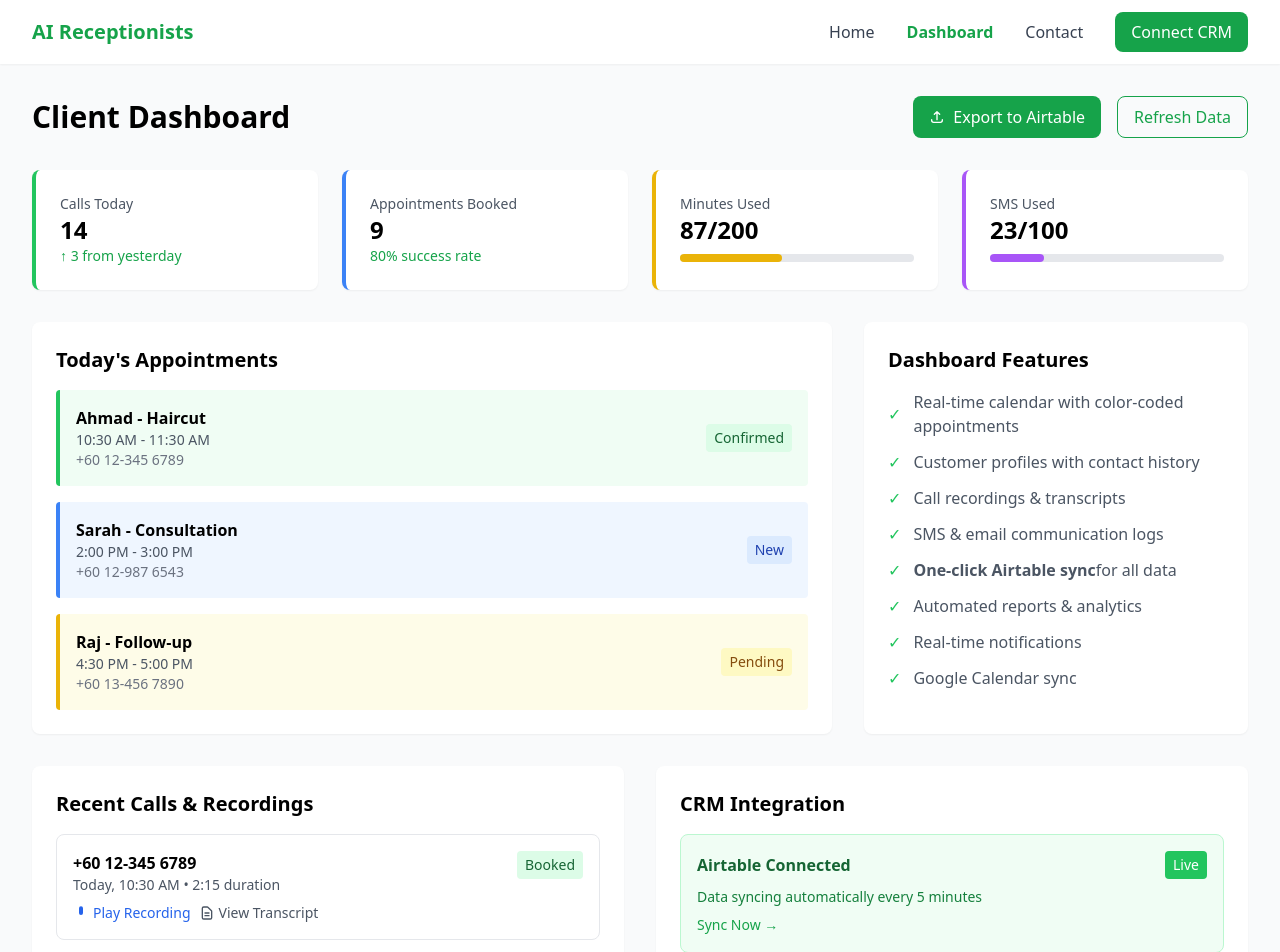
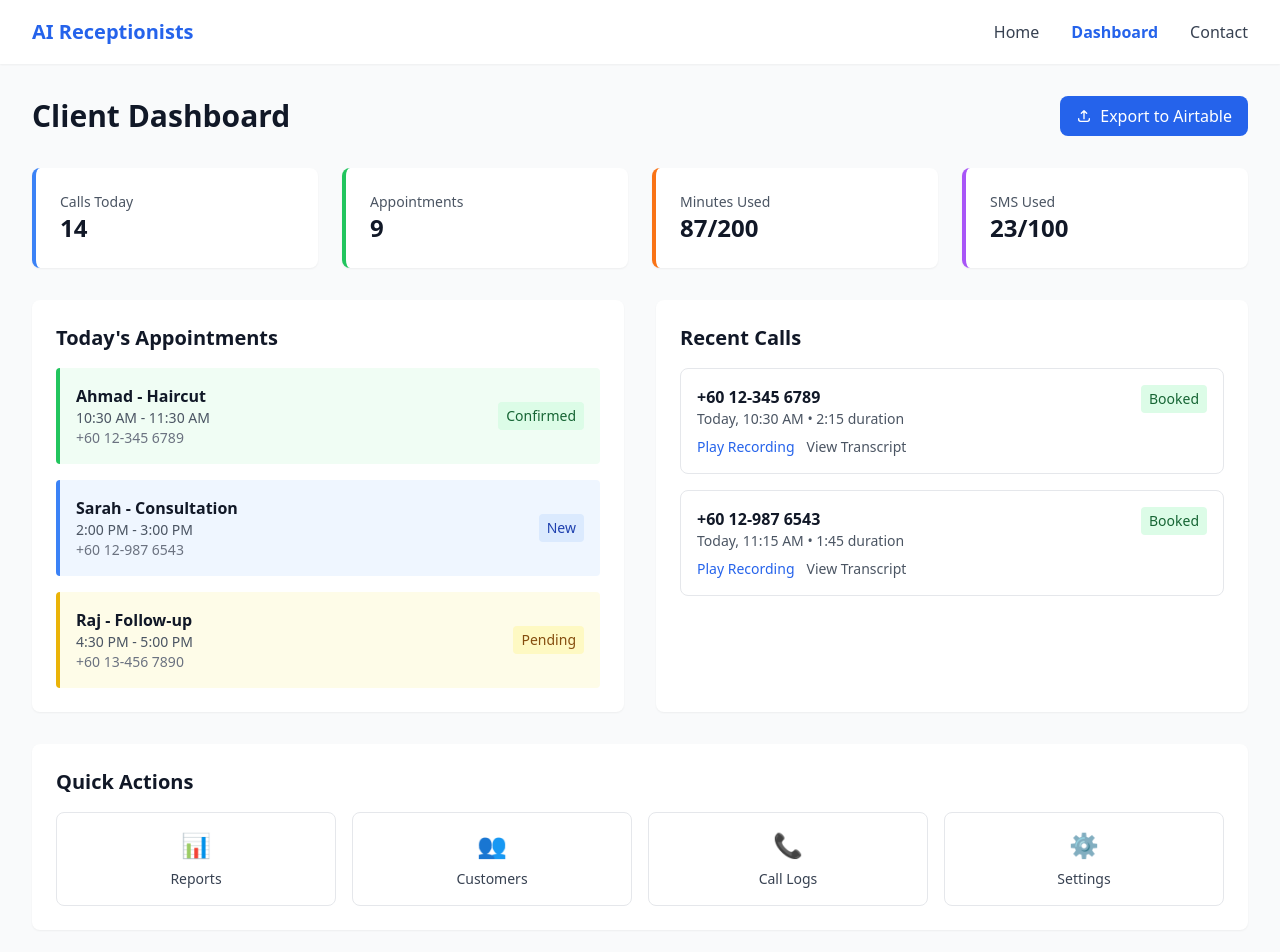
Before and after one commit to dwauto7/ai-receptionist, a Next.js app: page /dashboard-preview in a window 1280 px wide. Shown: the top 952 px of the page. Built offline with nearby package versions, Linux system fonts and the light colour scheme.

Commit message:
Update page.tsx

```diff
--- a/app/dashboard-preview/page.tsx
+++ b/app/dashboard-preview/page.tsx
@@ -5,15 +5,12 @@ export default function DashboardPreview() {
         <div className="max-w-7xl mx-auto px-4 sm:px-6 lg:px-8">
           <div className="flex justify-between h-16">
             <div className="flex items-center">
-              <span className="text-xl font-bold text-green-600">AI Receptionists</span>
+              <span className="text-xl font-bold text-blue-600">AI Receptionists</span>
             </div>
             <div className="flex items-center space-x-8">
-              <a href="/" className="text-gray-700 hover:text-green-600">Home</a>
-              <a href="/dashboard-preview" className="text-green-600 font-semibold">Dashboard</a>
-              <a href="/contact" className="text-gray-700 hover:text-green-600">Contact</a>
-              <button className="bg-green-600 text-white px-4 py-2 rounded-lg hover:bg-green-700">
-                Connect CRM
-              </button>
+              <a href="/" className="text-gray-700 hover:text-blue-600">Home</a>
+              <a href="/dashboard-preview" className="text-blue-600 font-semibold">Dashboard</a>
+              <a href="/contact" className="text-gray-700 hover:text-blue-600">Contact</a>
             </div>
           </div>
         </div>
@@ -21,56 +18,43 @@ export default function DashboardPreview() {
 
       <div className="max-w-7xl mx-auto px-4 sm:px-6 lg:px-8 py-8">
         <div className="flex justify-between items-center mb-8">
-          <h1 className="text-3xl font-bold">Client Dashboard</h1>
-          <div className="flex gap-4">
-            <button className="bg-green-600 text-white px-4 py-2 rounded-lg hover:bg-green-700 flex items-center gap-2">
+          <h1 className="text-3xl font-bold text-gray-900">Client Dashboard</h1>
+          <button className="bg-blue-600 text-white px-4 py-2 rounded-lg hover:bg-blue-700 flex items-center gap-2">
             <svg className="w-4 h-4" fill="none" stroke="currentColor" viewBox="0 0 24 24">
               <path strokeLinecap="round" strokeLinejoin="round" strokeWidth={2} d="M4 16v1a3 3 0 003 3h10a3 3 0 003-3v-1m-4-8l-4-4m0 0L8 8m4-4v12" />
             </svg>
             Export to Airtable
           </button>
-            <button className="border border-green-600 text-green-600 px-4 py-2 rounded-lg hover:bg-green-50">
-              Refresh Data
-            </button>
+        </div>
+
+        {/* Stats Overview - Cleaner */}
+        <div className="grid grid-cols-1 md:grid-cols-4 gap-6 mb-8">
+          <div className="bg-white p-6 rounded-lg shadow-sm border-l-4 border-blue-500">
+            <h3 className="text-gray-600 text-sm font-medium">Calls Today</h3>
+            <p className="text-2xl font-bold text-gray-900">14</p>
+          </div>
+          <div className="bg-white p-6 rounded-lg shadow-sm border-l-4 border-green-500">
+            <h3 className="text-gray-600 text-sm font-medium">Appointments</h3>
+            <p className="text-2xl font-bold text-gray-900">9</p>
+          </div>
+          <div className="bg-white p-6 rounded-lg shadow-sm border-l-4 border-orange-500">
+            <h3 className="text-gray-600 text-sm font-medium">Minutes Used</h3>
+            <p className="text-2xl font-bold text-gray-900">87/200</p>
+          </div>
+          <div className="bg-white p-6 rounded-lg shadow-sm border-l-4 border-purple-500">
+            <h3 className="text-gray-600 text-sm font-medium">SMS Used</h3>
+            <p className="text-2xl font-bold text-gray-900">23/100</p>
           </div>
         </div>
 
-        {/* Stats Overview */}
-        <div className="grid grid-cols-1 md:grid-cols-4 gap-6 mb-8">
-          <div className="bg-white p-6 rounded-lg shadow-sm border-l-4 border-green-500">
-            <h3 className="text-gray-600 text-sm font-medium">Calls Today</h3>
-            <p className="text-2xl font-bold">14</p>
-            <p className="text-green-600 text-sm">↑ 3 from yesterday</p>
-          </div>
-          <div className="bg-white p-6 rounded-lg shadow-sm border-l-4 border-blue-500">
-            <h3 className="text-gray-600 text-sm font-medium">Appointments Booked</h3>
-            <p className="text-2xl font-bold">9</p>
-            <p className="text-green-600 text-sm">80% success rate</p>
-          </div>
-          <div className="bg-white p-6 rounded-lg shadow-sm border-l-4 border-yellow-500">
-            <h3 className="text-gray-600 text-sm font-medium">Minutes Used</h3>
-            <p className="text-2xl font-bold">87/200</p>
-            <div className="w-full bg-gray-200 rounded-full h-2 mt-2">
-              <div className="bg-yellow-500 h-2 rounded-full" style={{width: '43.5%'}}></div>
-            </div>
-          </div>
-          <div className="bg-white p-6 rounded-lg shadow-sm border-l-4 border-purple-500">
-            <h3 className="text-gray-600 text-sm font-medium">SMS Used</h3>
-            <p className="text-2xl font-bold">23/100</p>
-            <div className="w-full bg-gray-200 rounded-full h-2 mt-2">
-              <div className="bg-purple-500 h-2 rounded-full" style={{width: '23%'}}></div>
-            </div>
-          </div>
-        </div>
-
-        <div className="grid lg:grid-cols-3 gap-8 mb-8">
-          {/* Calendar Preview */}
-          <div className="lg:col-span-2 bg-white rounded-lg shadow-sm p-6">
-            <h2 className="text-xl font-semibold mb-4">Today's Appointments</h2>
+        <div className="grid lg:grid-cols-2 gap-8">
+          {/* Today's Appointments */}
+          <div className="bg-white rounded-lg shadow-sm p-6">
+            <h2 className="text-xl font-semibold mb-4 text-gray-900">Today's Appointments</h2>
             <div className="space-y-4">
               <div className="flex items-center justify-between p-4 border-l-4 border-green-500 bg-green-50 rounded">
                 <div>
-                  <p className="font-semibold">Ahmad - Haircut</p>
+                  <p className="font-semibold text-gray-900">Ahmad - Haircut</p>
                   <p className="text-gray-600 text-sm">10:30 AM - 11:30 AM</p>
                   <p className="text-gray-500 text-sm">+60 12-345 6789</p>
                 </div>
@@ -78,7 +62,7 @@ export default function DashboardPreview() {
               </div>
               <div className="flex items-center justify-between p-4 border-l-4 border-blue-500 bg-blue-50 rounded">
                 <div>
-                  <p className="font-semibold">Sarah - Consultation</p>
+                  <p className="font-semibold text-gray-900">Sarah - Consultation</p>
                   <p className="text-gray-600 text-sm">2:00 PM - 3:00 PM</p>
                   <p className="text-gray-500 text-sm">+60 12-987 6543</p>
                 </div>
@@ -86,7 +70,7 @@ export default function DashboardPreview() {
               </div>
               <div className="flex items-center justify-between p-4 border-l-4 border-yellow-500 bg-yellow-50 rounded">
                 <div>
-                  <p className="font-semibold">Raj - Follow-up</p>
+                  <p className="font-semibold text-gray-900">Raj - Follow-up</p>
                   <p className="text-gray-600 text-sm">4:30 PM - 5:00 PM</p>
                   <p className="text-gray-500 text-sm">+60 13-456 7890</p>
                 </div>
@@ -95,71 +79,23 @@ export default function DashboardPreview() {
             </div>
           </div>
 
-          {/* Features List */}
+          {/* Recent Calls */}
           <div className="bg-white rounded-lg shadow-sm p-6">
-            <h2 className="text-xl font-semibold mb-4">Dashboard Features</h2>
-            <ul className="space-y-3 text-gray-600">
-              <li className="flex items-center">
-                <span className="text-green-500 mr-3">✓</span>
-                Real-time calendar with color-coded appointments
-              </li>
-              <li className="flex items-center">
-                <span className="text-green-500 mr-3">✓</span>
-                Customer profiles with contact history
-              </li>
-              <li className="flex items-center">
-                <span className="text-green-500 mr-3">✓</span>
-                Call recordings & transcripts
-              </li>
-              <li className="flex items-center">
-                <span className="text-green-500 mr-3">✓</span>
-                SMS & email communication logs
-              </li>
-              <li className="flex items-center">
-                <span className="text-green-500 mr-3">✓</span>
-                <strong>One-click Airtable sync</strong> for all data
-              </li>
-              <li className="flex items-center">
-                <span className="text-green-500 mr-3">✓</span>
-                Automated reports & analytics
-              </li>
-              <li className="flex items-center">
-                <span className="text-green-500 mr-3">✓</span>
-                Real-time notifications
-              </li>
-              <li className="flex items-center">
-                <span className="text-green-500 mr-3">✓</span>
-                Google Calendar sync
-              </li>
-            </ul>
-          </div>
-        </div>
-
-        {/* Recent Activity */}
-        <div className="grid lg:grid-cols-2 gap-8">
-          {/* Recent Calls with Recordings */}
-          <div className="bg-white rounded-lg shadow-sm p-6">
-            <h2 className="text-xl font-semibold mb-4">Recent Calls & Recordings</h2>
+            <h2 className="text-xl font-semibold mb-4 text-gray-900">Recent Calls</h2>
             <div className="space-y-4">
               <div className="border rounded-lg p-4">
                 <div className="flex justify-between items-start mb-2">
                   <div>
-                    <p className="font-semibold">+60 12-345 6789</p>
+                    <p className="font-semibold text-gray-900">+60 12-345 6789</p>
                     <p className="text-gray-600 text-sm">Today, 10:30 AM • 2:15 duration</p>
                   </div>
                   <span className="bg-green-100 text-green-800 px-2 py-1 rounded text-sm">Booked</span>
                 </div>
-                <div className="flex gap-2 mt-2">
-                  <button className="flex items-center gap-1 text-blue-600 text-sm">
-                    <svg className="w-4 h-4" fill="currentColor" viewBox="0 0 24 24">
-                      <path d="M12 2a3 3 0 0 0-3 3v7a3 3 0 0 0 6 0V5a3 3 0 0 0-3-3z"/>
-                    </svg>
+                <div className="flex gap-3 mt-2">
+                  <button className="text-blue-600 text-sm hover:text-blue-800 font-medium">
                     Play Recording
                   </button>
-                  <button className="flex items-center gap-1 text-gray-600 text-sm">
-                    <svg className="w-4 h-4" fill="none" stroke="currentColor" viewBox="0 0 24 24">
-                      <path strokeLinecap="round" strokeLinejoin="round" strokeWidth={2} d="M9 12h6m-6 4h6m2 5H7a2 2 0 01-2-2V5a2 2 0 012-2h5.586a1 1 0 01.707.293l5.414 5.414a1 1 0 01.293.707V19a2 2 0 01-2 2z"/>
-                    </svg>
+                  <button className="text-gray-600 text-sm hover:text-gray-800 font-medium">
                     View Transcript
                   </button>
                 </div>
@@ -168,66 +104,44 @@ export default function DashboardPreview() {
               <div className="border rounded-lg p-4">
                 <div className="flex justify-between items-start mb-2">
                   <div>
-                    <p className="font-semibold">+60 12-987 6543</p>
+                    <p className="font-semibold text-gray-900">+60 12-987 6543</p>
                     <p className="text-gray-600 text-sm">Today, 11:15 AM • 1:45 duration</p>
                   </div>
                   <span className="bg-green-100 text-green-800 px-2 py-1 rounded text-sm">Booked</span>
                 </div>
-                <div className="flex gap-2 mt-2">
-                  <button className="flex items-center gap-1 text-blue-600 text-sm">
-                    <svg className="w-4 h-4" fill="currentColor" viewBox="0 0 24 24">
-                      <path d="M12 2a3 3 0 0 0-3 3v7a3 3 0 0 0 6 0V5a3 3 0 0 0-3-3z"/>
-                    </svg>
+                <div className="flex gap-3 mt-2">
+                  <button className="text-blue-600 text-sm hover:text-blue-800 font-medium">
                     Play Recording
                   </button>
-                  <button className="flex items-center gap-1 text-gray-600 text-sm">
-                    <svg className="w-4 h-4" fill="none" stroke="currentColor" viewBox="0 0 24 24">
-                      <path strokeLinecap="round" strokeLinejoin="round" strokeWidth={2} d="M9 12h6m-6 4h6m2 5H7a2 2 0 01-2-2V5a2 2 0 012-2h5.586a1 1 0 01.707.293l5.414 5.414a1 1 0 01.293.707V19a2 2 0 01-2 2z"/>
-                    </svg>
+                  <button className="text-gray-600 text-sm hover:text-gray-800 font-medium">
                     View Transcript
                   </button>
                 </div>
               </div>
             </div>
           </div>
-
-          {/* CRM Integration & Settings */}
-          <div className="bg-white rounded-lg shadow-sm p-6">
-            <h2 className="text-xl font-semibold mb-4">CRM Integration</h2>
-            <div className="space-y-4">
-              <div className="bg-green-50 border border-green-200 rounded-lg p-4">
-                <div className="flex items-center justify-between mb-2">
-                  <span className="font-semibold text-green-800">Airtable Connected</span>
-                  <span className="bg-green-500 text-white px-2 py-1 rounded text-sm">Live</span>
-                </div>
-                <p className="text-green-700 text-sm">Data syncing automatically every 5 minutes</p>
-                <button className="mt-2 text-green-600 text-sm hover:text-green-800">
-                  Sync Now →
-                </button>
         </div>
 
-              <div>
-                <h3 className="font-semibold mb-2">Quick Actions</h3>
-                <div className="grid grid-cols-2 gap-2">
-                  <button className="border border-gray-300 rounded p-3 text-center hover:bg-gray-50">
-                    <div className="text-blue-500 text-sm">📊</div>
-                    <div className="text-xs mt-1">View Reports</div>
+        {/* Quick Actions - Simplified */}
+        <div className="mt-8 bg-white rounded-lg shadow-sm p-6">
+          <h2 className="text-xl font-semibold mb-4 text-gray-900">Quick Actions</h2>
+          <div className="grid grid-cols-2 md:grid-cols-4 gap-4">
+            <button className="flex flex-col items-center p-4 border border-gray-200 rounded-lg hover:bg-blue-50 hover:border-blue-200 transition-colors">
+              <div className="text-blue-500 text-2xl mb-2">📊</div>
+              <span className="text-sm font-medium text-gray-700">Reports</span>
             </button>
-                  <button className="border border-gray-300 rounded p-3 text-center hover:bg-gray-50">
-                    <div className="text-green-500 text-sm">👥</div>
-                    <div className="text-xs mt-1">Customers</div>
+            <button className="flex flex-col items-center p-4 border border-gray-200 rounded-lg hover:bg-blue-50 hover:border-blue-200 transition-colors">
+              <div className="text-blue-500 text-2xl mb-2">👥</div>
+              <span className="text-sm font-medium text-gray-700">Customers</span>
             </button>
-                  <button className="border border-gray-300 rounded p-3 text-center hover:bg-gray-50">
-                    <div className="text-purple-500 text-sm">📞</div>
-                    <div className="text-xs mt-1">Call Logs</div>
+            <button className="flex flex-col items-center p-4 border border-gray-200 rounded-lg hover:bg-blue-50 hover:border-blue-200 transition-colors">
+              <div className="text-blue-500 text-2xl mb-2">📞</div>
+              <span className="text-sm font-medium text-gray-700">Call Logs</span>
             </button>
-                  <button className="border border-gray-300 rounded p-3 text-center hover:bg-gray-50">
-                    <div className="text-orange-500 text-sm">⚙️</div>
-                    <div className="text-xs mt-1">Settings</div>
+            <button className="flex flex-col items-center p-4 border border-gray-200 rounded-lg hover:bg-blue-50 hover:border-blue-200 transition-colors">
+              <div className="text-blue-500 text-2xl mb-2">⚙️</div>
+              <span className="text-sm font-medium text-gray-700">Settings</span>
             </button>
-                </div>
-              </div>
-            </div>
           </div>
         </div>
       </div>
```
Lines whose indentation alone changed are shown as unchanged.
